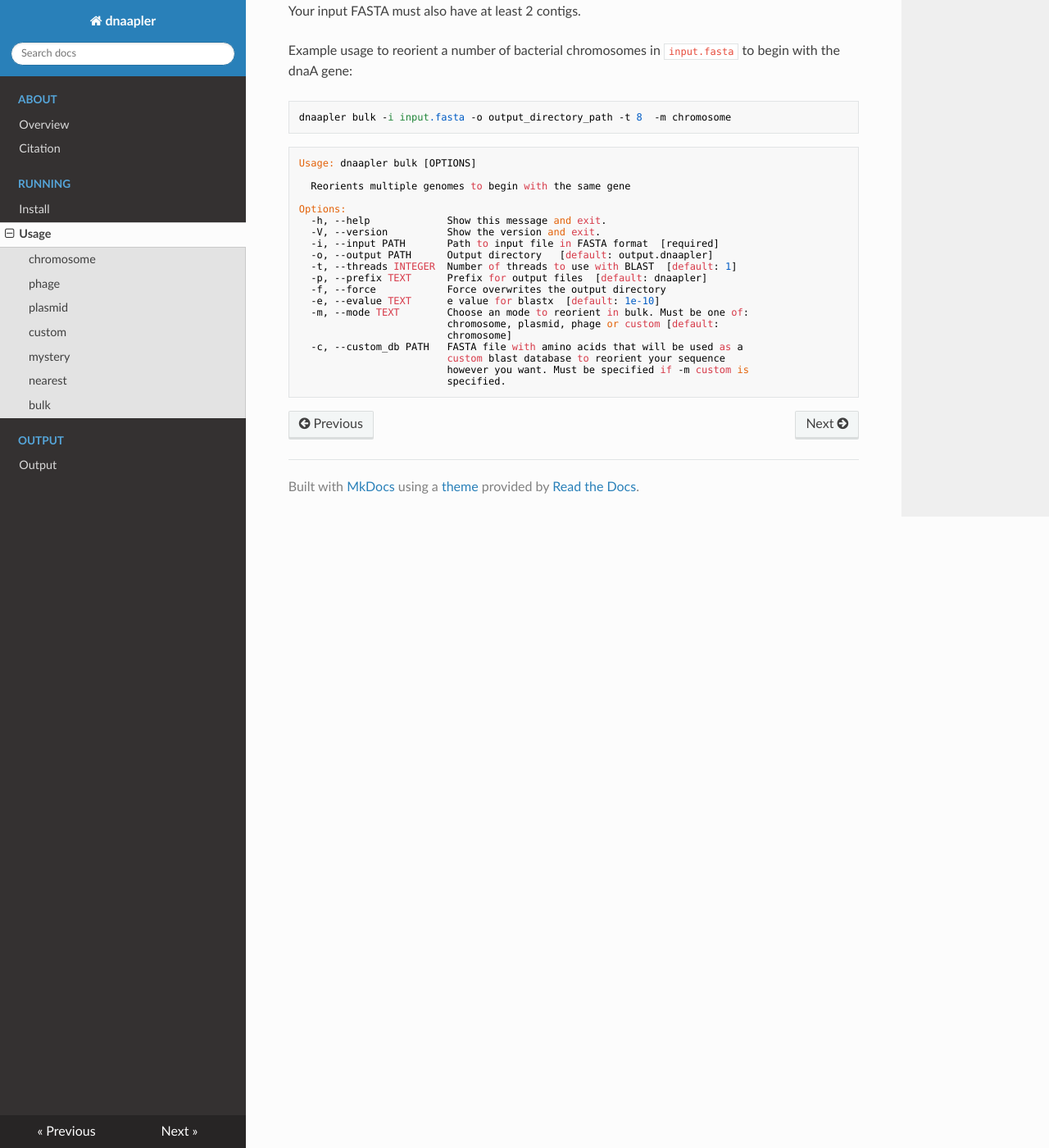
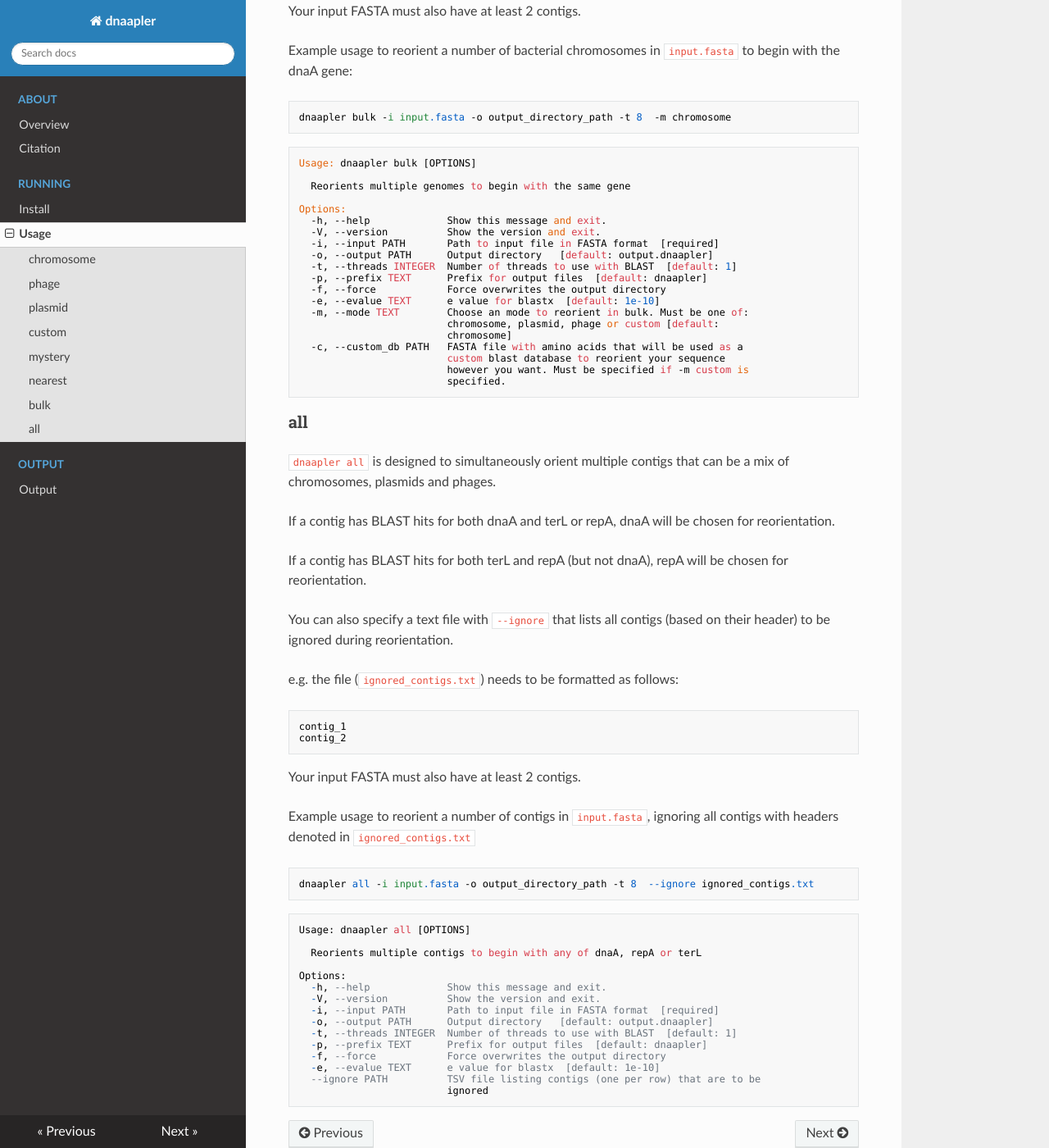
Before and after one commit to gbouras13/dnaapler, an MkDocs documentation site: the page built from docs/run.md, in a window 1280 px wide and 1400 px high, scrolled down 3806 px. Shown: the whole window at 82% size. Built offline with MkDocs 1.6.1, drawn with Linux system fonts in a browser that asks for light colours; nearby versions of some CDN libraries.

Commit message:
fix docs

````diff
--- a/docs/run.md
+++ b/docs/run.md
@@ -11,7 +11,7 @@ You can use BLAST with multiple threads using the `-t` or `--threads` parameters
 
 `dnaapler` will not overwrite an output directory if it already exists by default. To force overwrite, please use `-f` or `--force`.
 
-Finally, for the BLAST based subcommands (`chromosome`, `phage`, `plasmid` or `custom`), if no BLAST hit is found, by default `dnaapler` will error and exit.
+Finally, for the BLAST based subcommands (`chromosome`, `phage`, `plasmid`, `custom` or `all`), if no BLAST hit is found, by default `dnaapler` will error and exit.
 
 However, you can decide to autocomplete `dnaapler` using the `-a` or `--autocomplete` parameters along with `mystery` or `nearest`, which will then run those subcommands to reorient your sequence.
 
@@ -227,3 +227,47 @@ Options:
                          however you want. Must be specified if -m custom is
                          specified.
 ```
+
+### all
+
+
+`dnaapler all` is designed to simultaneously orient multiple contigs that can be a mix of chromosomes, plasmids and phages.
+
+If a contig has BLAST hits for both dnaA and terL or repA, dnaA will be chosen for reorientation.
+
+If a contig has BLAST hits for both terL and repA (but not dnaA), repA will be chosen for reorientation.
+
+You can also specify a text file with `--ignore` that lists all contigs (based on their header) to be ignored during reorientation.
+
+e.g. the file (`ignored_contigs.txt`) needs to be formatted as follows:
+
+```
+contig_1
+contig_2
+```
+
+Your input FASTA must also have at least 2 contigs.
+
+Example usage to reorient a number of contigs in `input.fasta`, ignoring all contigs with headers denoted in  `ignored_contigs.txt`
+
+```
+dnaapler all -i input.fasta -o output_directory_path -t 8  --ignore ignored_contigs.txt
+```
+
+```
+Usage: dnaapler all [OPTIONS]
+
+  Reorients multiple contigs to begin with any of dnaA, repA or terL
+
+Options:
+  -h, --help             Show this message and exit.
+  -V, --version          Show the version and exit.
+  -i, --input PATH       Path to input file in FASTA format  [required]
+  -o, --output PATH      Output directory   [default: output.dnaapler]
+  -t, --threads INTEGER  Number of threads to use with BLAST  [default: 1]
+  -p, --prefix TEXT      Prefix for output files  [default: dnaapler]
+  -f, --force            Force overwrites the output directory
+  -e, --evalue TEXT      e value for blastx  [default: 1e-10]
+  --ignore PATH          TSV file listing contigs (one per row) that are to be
+                         ignored
+```
--- a/src/dnaapler/__init__.py
+++ b/src/dnaapler/__init__.py
@@ -644,7 +644,7 @@ all subcommand
 @click.option(
     "--ignore",
     default="",
-    help="TSV file listing contigs (one per row) that are to be ignored",
+    help="Text file listing contigs (one per row) that are to be ignored",
     type=click.Path(),
     show_default=False,
 )
````
Also changed, not shown: README.md (+11 -0 lines), docs/citation.md (+1 -1 lines), docs/index.md (+2 -0 lines), docs/output.md (+12 -0 lines).
